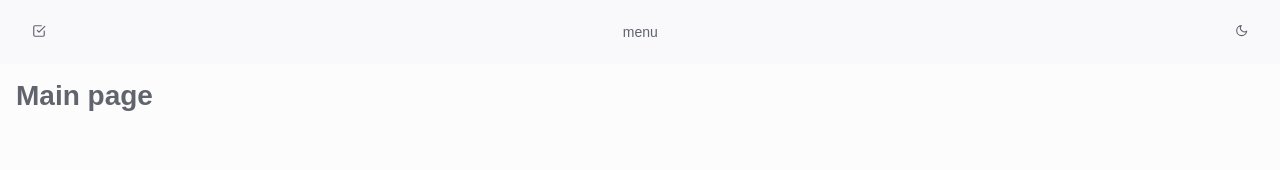
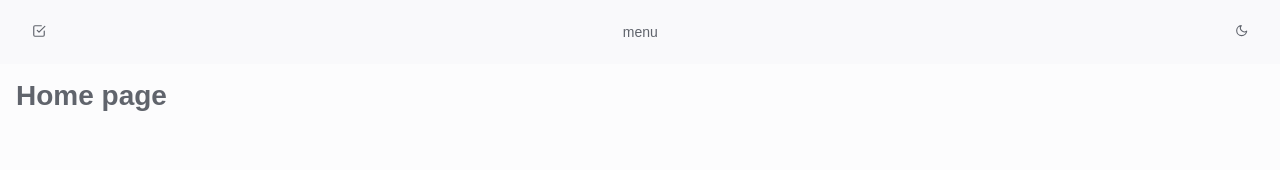
Before and after one commit to FelipeGangrel/nextjs-todo-app, a Next.js app: page / in a window 1280 px wide. Shown: the top 170 px of the page. Built offline with nearby package versions, Linux system fonts and the light colour scheme.

Commit message:
Updates pages and its modules

```diff
--- /dev/null
+++ b/src/modules/home/HomePage/HomePage.tsx
@@ -0,0 +1,16 @@
+import { MainLayout } from '@/components'
+import type { NextPageWithLayout } from '@/contracts/common'
+
+const HomePage: NextPageWithLayout = () => {
+  return (
+    <div>
+      <h1>Home page</h1>
+    </div>
+  )
+}
+
+HomePage.getLayout = (page) => {
+  return <MainLayout>{page}</MainLayout>
+}
+
+export default HomePage
--- /dev/null
+++ b/src/modules/home/HomePage/index.ts
@@ -0,0 +1 @@
+export { default as HomePage } from './HomePage'
--- /dev/null
+++ b/src/pages/app/index.tsx
@@ -0,0 +1,3 @@
+import { MainPage } from '@/modules/main/MainPage'
+
+export default MainPage
--- a/src/pages/index.tsx
+++ b/src/pages/index.tsx
@@ -1,3 +1,3 @@
-import { MainPage } from '@/modules/main/MainPage'
+import { HomePage } from '@/modules/home/HomePage'
 
-export default MainPage
+export default HomePage
```
Also changed, not shown: src/pages/example.tsx (deleted, +0 -17 lines).
